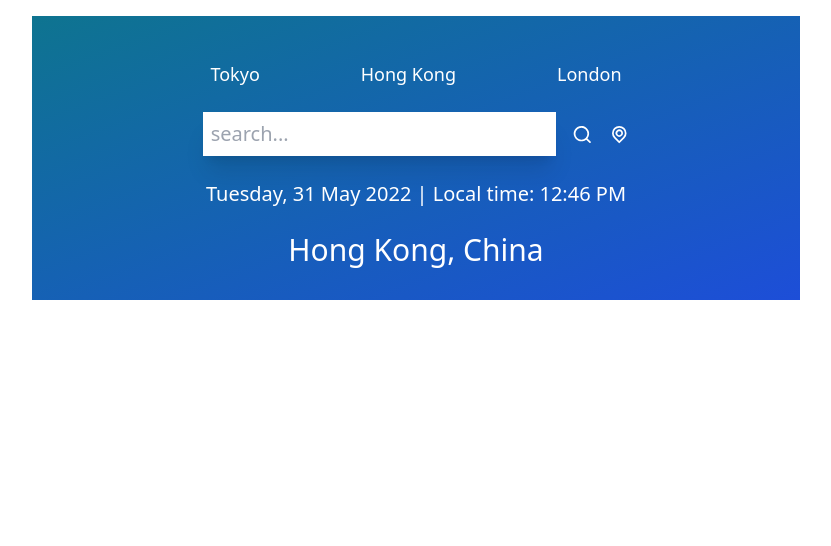
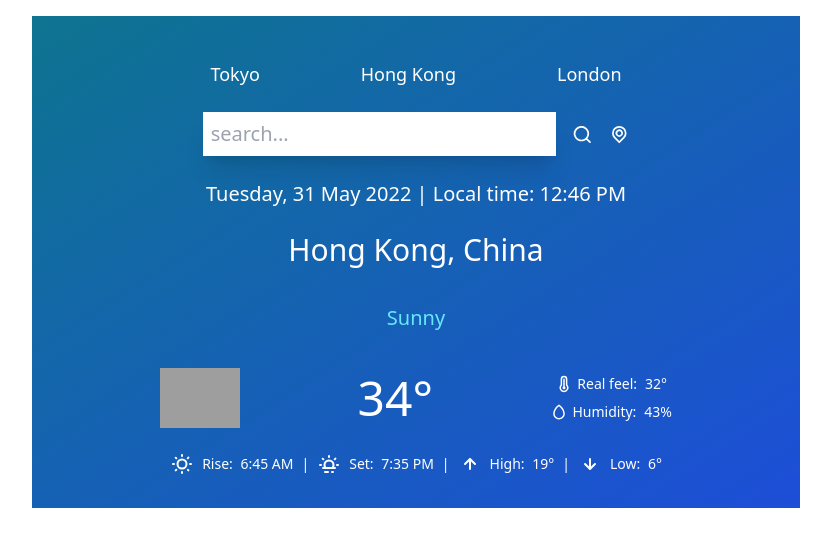
Before and after one commit to ayau8/weather-app, a React (Create React App) app: page / in a window 1280 px wide. Shown: the top 546 px of the page, without its empty margins (224-1055 px from the left). Built offline with nearby package versions, Linux system fonts and the light colour scheme; grey boxes are pictures that could not be loaded; the HTML template or start-up script is replaced by a standard one.

Commit message:
add temperature-and-details

```diff
--- a/src/App.js
+++ b/src/App.js
@@ -3,6 +3,7 @@
 import TopButtons from './components/TopButtons';
 import Inputs from './components/Inputs';
 import TimeAndLocation from './components/TimeAndLocation';
+import TemperatureAndDetails from './components/TemperatureAndDetails';
 
 
 function App() {
@@ -11,6 +12,7 @@
         <TopButtons />
         <Inputs />
         <TimeAndLocation />
+        <TemperatureAndDetails />
     </div>
   );
 }
--- /dev/null
+++ b/src/components/TemperatureAndDetails.jsx
@@ -0,0 +1,62 @@
+import React from 'react';
+import {
+  UilArrowUp,
+  UilArrowDown,
+  UilTemperature,
+  UilTear,
+  UilSun,
+  UilSunset,
+} from "@iconscout/react-unicons";
+
+
+function TemperatureAndDetails() {
+  return (
+   <div>
+    <div className="flex items-center justify-center py-6 text-xl text-cyan-300">
+      <p>Sunny</p>
+    </div>
+
+    <div className="flex flex-row items-center justify-between text-white py-3">
+      <img
+        src="http://openweathermap.org/img/wn/01d@2x.png"
+        alt=""
+        className="w-20"
+      />
+
+      <p className="text-5xl">34°</p>
+
+      <div className="flex flex-col space-y-2">
+        <div className="flex font-light text-sm items-center justify-center">
+          <UilTemperature size={18} className="mr-1"/>
+          Real feel:
+          <span className="font-medium ml-2">32°</span>
+        </div>
+        <div className="flex font-light text-sm items-center justify-center">
+          <UilTear size={18} className="mr-1"/>
+          Humidity:
+          <span className="font-medium ml-2">43%</span>
+        </div>
+      </div>
+    </div>
+
+    <div className="flex flex-row items-center justify-center space-x-2 text-white text-sm py-3">
+      <UilSun />
+      <p className="font-light">Rise: <span className="font-medium ml-1">6:45 AM</span></p>
+      <p className="font-light">|</p>
+
+      <UilSunset />
+      <p className="font-light">Set: <span className="font-medium ml-1">7:35 PM</span></p>
+      <p className="font-light">|</p>
+
+      <UilArrowUp />
+      <p className="font-light">High: <span className="font-medium ml-1">19°</span></p>
+      <p className="font-light">|</p>
+
+      <UilArrowDown />
+      <p className="font-light">Low: <span className="font-medium ml-1">6°</span></p>
+    </div>
+  </div>
+  )
+}
+
+export default TemperatureAndDetails
```
